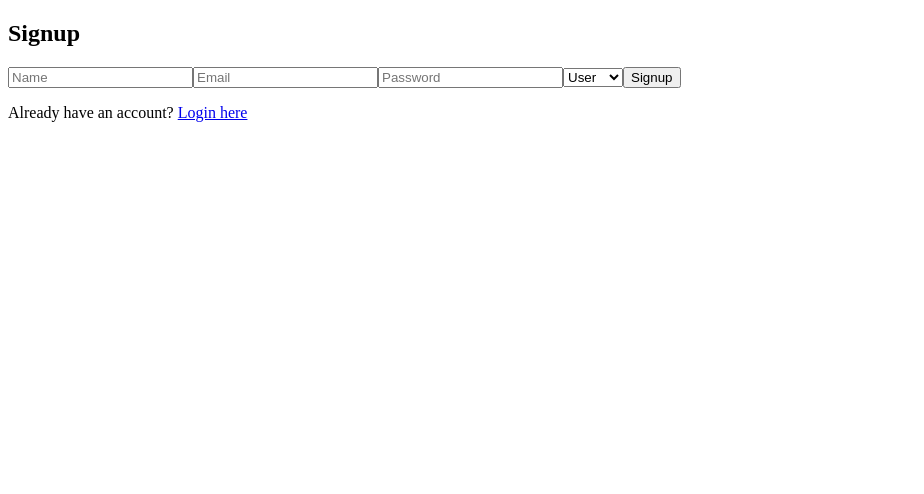
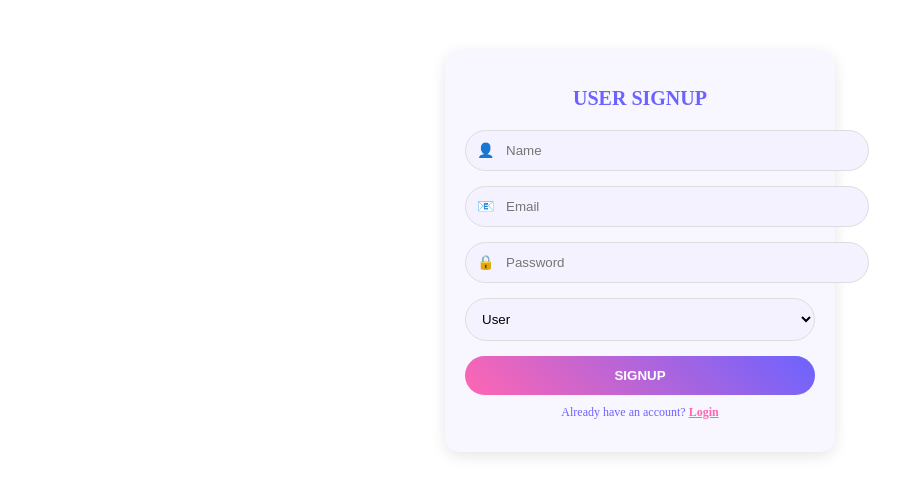
Before and after one commit to ambi1303/real-estate-frontend, a React (Create React App) app: page /signup in a window 1280 px wide. Shown: the top 494 px of the page, without its empty margins (0-924 px from the left). Built offline with nearby package versions, Linux system fonts and the light colour scheme; no server answers.

Commit message:
Style fixed

```diff
--- a/package.json
+++ b/package.json
@@ -11,7 +11,7 @@
     "react": "^19.1.0",
     "react-dom": "^19.1.0",
     "react-router-dom": "^7.4.1",
-    "react-scripts": "5.0.1",
+    "react-scripts": "^5.0.1",
     "react-toastify": "^11.0.5",
     "web-vitals": "^2.1.4"
   },
--- a/src/components/Login.js
+++ b/src/components/Login.js
@@ -30,27 +30,46 @@ const Login = () => {
   };
 
   return (
-    <div>
-      <h2>Login</h2>
-      <form onSubmit={handleLogin}>
+    <div className="auth-container">
+      <h2 className="auth-title">USER LOGIN</h2>
+      <form onSubmit={handleLogin} className="auth-form">
+        <div className="input-group">
+          <span className="icon">👤</span>
           <input
             type="email"
             placeholder="Email"
             value={email}
             onChange={(e) => setEmail(e.target.value)}
             required
+            className="auth-input"
           />
+        </div>
+
+        <div className="input-group">
+          <span className="icon">🔒</span>
           <input
             type="password"
             placeholder="Password"
             value={password}
             onChange={(e) => setPassword(e.target.value)}
             required
+            className="auth-input"
           />
-        <button type="submit">Login</button>
+        </div>
+
+        <div className="options">
+          <label className="remember-me">
+            <input type="checkbox" /> Remember
+          </label>
+          <Link to="/forgot-password" className="forgot-link">Forgot password?</Link>
+        </div>
+
+        <button type="submit" className="auth-button">LOGIN</button>
+
+        <p className="auth-switch">
+          Don't have an account? <Link to="/signup" className="switch-link">Sign up</Link>
+        </p>
       </form>
-
-      <p>Don't have an account? <Link to="/signup">Sign up here</Link></p>
     </div>
   );
 };
--- a/src/components/Signup.js
+++ b/src/components/Signup.js
@@ -35,42 +35,58 @@ const Signup = () => {
   };
 
   return (
-    <div>
-      <h2>Signup</h2>
-      {message && <p>{message}</p>}
-      <form onSubmit={handleSignup}>
+    <div className="auth-container">
+      <h2 className="auth-title">USER SIGNUP</h2>
+      {message && <p className="auth-message">{message}</p>}
+
+      <form onSubmit={handleSignup} className="auth-form">
+        <div className="input-group">
+          <span className="icon">👤</span>
           <input
             type="text"
             placeholder="Name"
             value={name}
             onChange={(e) => setName(e.target.value)}
             required
+            className="auth-input"
           />
+        </div>
+
+        <div className="input-group">
+          <span className="icon">📧</span>
           <input
             type="email"
             placeholder="Email"
             value={email}
             onChange={(e) => setEmail(e.target.value)}
             required
+            className="auth-input"
           />
+        </div>
+
+        <div className="input-group">
+          <span className="icon">🔒</span>
           <input
             type="password"
             placeholder="Password"
             value={password}
             onChange={(e) => setPassword(e.target.value)}
             required
+            className="auth-input"
           />
+        </div>
 
-        {/* Role Selection Dropdown */}
-        <select value={role} onChange={(e) => setRole(e.target.value)} required>
+        <select value={role} onChange={(e) => setRole(e.target.value)} required className="auth-dropdown">
           <option value="user">User</option>
           <option value="admin">Admin</option>
         </select>
 
-        <button type="submit">Signup</button>
+        <button type="submit" className="auth-button">SIGNUP</button>
+
+        <p className="auth-switch">
+          Already have an account? <Link to="/login" className="switch-link">Login</Link>
+        </p>
       </form>
-
-      <p>Already have an account? <Link to="/login">Login here</Link></p>
     </div>
   );
 };
--- a/src/components/auth.css
+++ b/src/components/auth.css
@@ -1,69 +1,86 @@
-/* ✅ Common Auth Form Styling */
 .auth-container {
-    max-width: 400px;
-    margin: auto;
+    width: 100%;
+    max-width: 350px;
+    margin: 50px auto;
+    text-align: center;
     padding: 20px;
-    background: white;
-    border-radius: 10px;
-    box-shadow: 0px 3px 10px rgba(0, 0, 0, 0.2);
-    text-align: center;
-}
+    background: #f8f6ff;
+    border-radius: 15px;
+    box-shadow: 0 4px 15px rgba(0, 0, 0, 0.1);
+  }
 
-/* ✅ Title Styling */
-.auth-container h2 {
+  .auth-title {
+    font-size: 20px;
+    color: #6c63ff;
+    font-weight: bold;
+    margin-bottom: 20px;
+  }
+
+  .auth-form {
+    display: flex;
+    flex-direction: column;
+  }
+
+  .input-group {
+    position: relative;
     margin-bottom: 15px;
-    font-size: 24px;
-    color: #333;
-}
+  }
 
-/* ✅ Input Field Styling */
-.auth-container input,
-.auth-container select {
+  .auth-input {
     width: 100%;
-    padding: 10px;
-    margin: 10px 0;
-    border: 1px solid #ccc;
-    border-radius: 5px;
-    font-size: 16px;
-}
+    padding: 12px;
+    padding-left: 40px;
+    border: 1px solid #ddd;
+    border-radius: 25px;
+    background: #f4f2ff;
+  }
 
-/* ✅ Button Styling */
-.auth-btn {
+  .auth-dropdown {
     width: 100%;
-    background-color: #007bff;
+    padding: 12px;
+    border: 1px solid #ddd;
+    border-radius: 25px;
+    background: #f4f2ff;
+    margin-bottom: 15px;
+  }
+
+  .icon {
+    position: absolute;
+    left: 12px;
+    top: 50%;
+    transform: translateY(-50%);
+    font-size: 14px;
+    color: #6c63ff;
+  }
+
+  .auth-message {
+    color: green;
+    font-size: 14px;
+    margin-bottom: 10px;
+  }
+
+  .auth-button {
+    background: linear-gradient(45deg, #ff66b2, #6c63ff);
     color: white;
+    padding: 12px;
     border: none;
-    padding: 12px;
-    border-radius: 5px;
-    font-size: 18px;
+    border-radius: 25px;
+    font-weight: bold;
     cursor: pointer;
+    transition: 0.3s ease;
+  }
+
+  .auth-button:hover {
+    opacity: 0.8;
+  }
+
+  .auth-switch {
+    font-size: 12px;
     margin-top: 10px;
-    transition: 0.3s;
-}
+    color: #6c63ff;
+  }
 
-.auth-btn:hover {
-    background-color: #0056b3;
-}
-
-/* ✅ Signup/Login Link */
-.auth-container p {
-    margin-top: 15px;
-    font-size: 14px;
-}
-
-.auth-container p a {
-    color: #007bff;
-    text-decoration: none;
+  .switch-link {
+    color: #ff66b2;
     font-weight: bold;
-}
-
-.auth-container p a:hover {
-    text-decoration: underline;
-}
-
-/* ✅ Message (Success/Error) */
-.auth-message {
-    font-size: 14px;
-    margin-top: 10px;
-    color: green;
-}
+  }
```
Also changed, not shown: 1 other file (tests, documents, lock files or other folders). Lines whose indentation alone changed are shown as unchanged.
